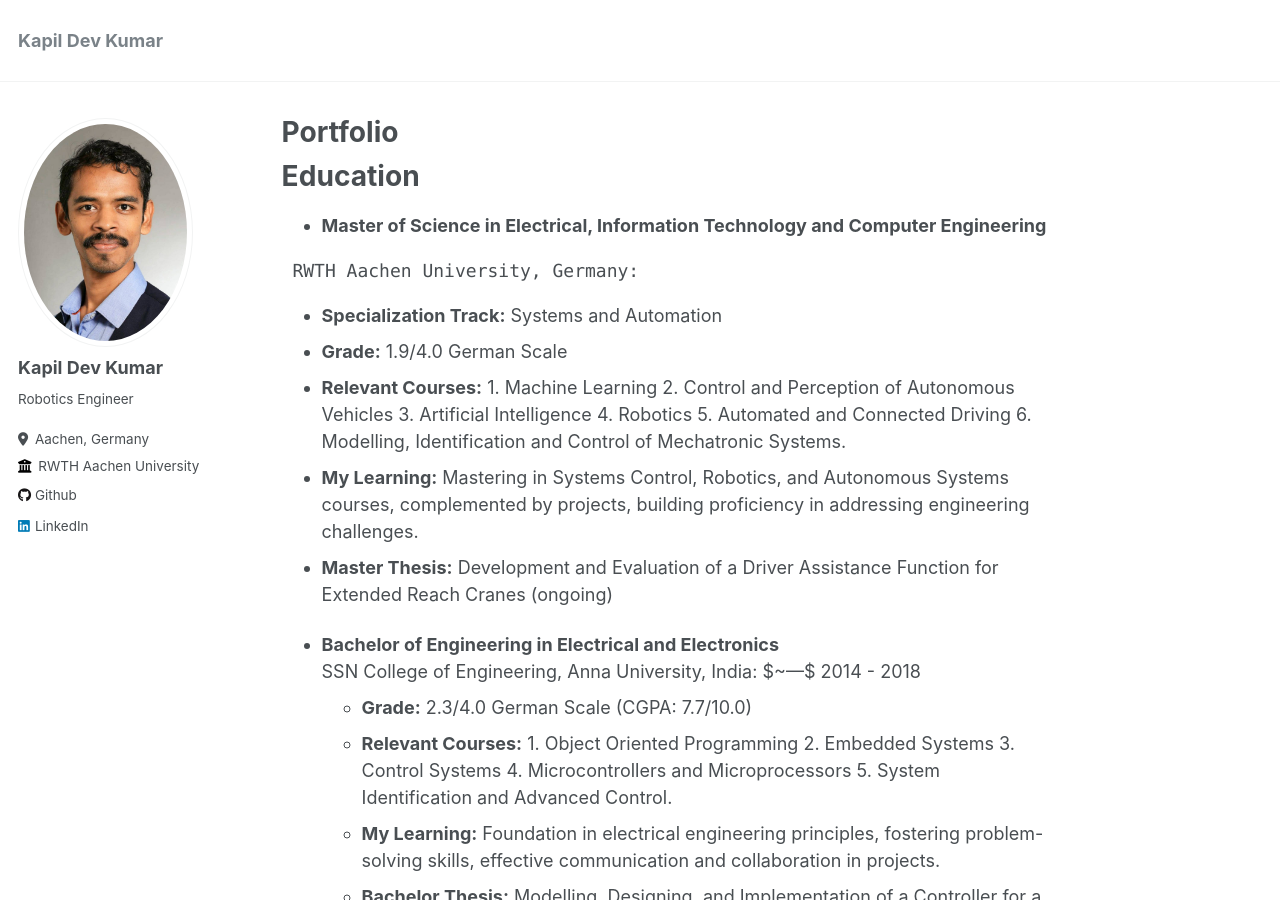
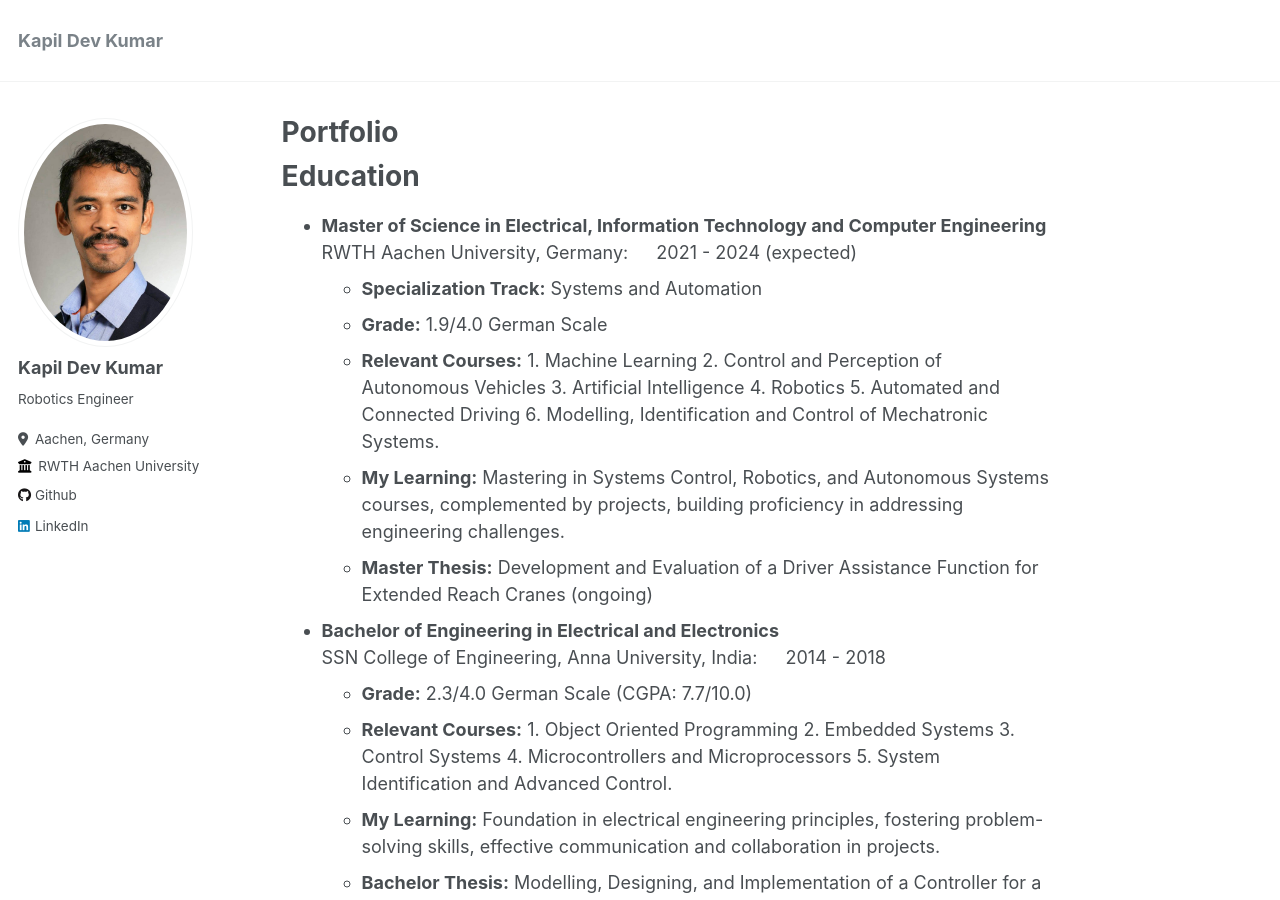
Before and after one commit to kapildevkumara/kapildevkumara.github.io, a Jekyll site: the page built from _pages/about.md, in a window 1280 px wide and 900 px high. Built offline with Jekyll 4.4.1, drawn with Linux system fonts in a browser that asks for light colours; part of the change alters nothing that is shown.

Commit message:
Updated CV

```diff
--- a/_pages/about.md
+++ b/_pages/about.md
@@ -11,7 +11,7 @@ redirect_from:
 Education
 ======
 * **Master of Science in Electrical, Information Technology and Computer Engineering** <br>
-<pre> RWTH Aachen University, Germany: 				</pre>
+RWTH Aachen University, Germany: &emsp; 2021 - 2024 (expected)
   * **Specialization Track:** Systems and Automation
   * **Grade:** 1.9/4.0 German Scale
   * **Relevant Courses:** 1. Machine Learning 2. Control and Perception of Autonomous Vehicles 3. Artificial Intelligence 4. Robotics 5. Automated and Connected Driving 6. Modelling, Identification and Control of Mechatronic Systems.
@@ -20,7 +20,7 @@ Education
 
 
 * **Bachelor of Engineering in Electrical and Electronics** <br>
-SSN College of Engineering, Anna University, India: $~---$ 2014 - 2018
+SSN College of Engineering, Anna University, India: &emsp; 2014 - 2018
   * **Grade:** 2.3/4.0 German Scale (CGPA: 7.7/10.0)
   * **Relevant Courses:** 1. Object Oriented Programming 2. Embedded Systems 3. Control Systems 4. Microcontrollers and Microprocessors 5. System Identification and Advanced Control.
   * **My Learning:** Foundation in electrical engineering principles, fostering problem-solving skills, effective communication and collaboration in projects.
@@ -30,23 +30,23 @@ SSN College of Engineering, Anna University, India: $~---$ 2014 - 2018
 Work experience
 ======
 * **Masters Student Research Assistant at the Institute for Man-Machine Interaction**  <br>
-RWTH Aachen University, Aachen, Germany: &emsp; &emsp; Jun 2023 - Dec 2023
+RWTH Aachen University, Aachen, Germany: &emsp; Jun 2023 - Dec 2023
   * Developed Python package installer for Verosim 3D simulations software.
   * Worked on modelling and evaluation of kinematic sensor models (Lidar, camera) in Verosim for ADAS application.
 
 * **Hardware Electrical Engineer for Machine Vision, Student Assistant** <br>
-Cognex Corporation, Aachen, Germany: &emsp; &emsp; Aug 2022 - Jul 2023
+Cognex Corporation, Aachen, Germany: &emsp; Aug 2022 - Jul 2023
   * Contributed to the prototype development, PCB rework, and fault analysis ensuring functionality and delivery on-time.
   * Engaged in testing and debugging of camera systems to meet the electrical design specifications.
 
 * **Computer Vision Engineer** <br>
-e-con Systems Private Limited, Chennai, India: &emsp; &emsp; Jul 2018 - Jun 2020
+e-con Systems Private Limited, Chennai, India: &emsp; Jul 2018 - Jun 2020
   * Engineered a point cloud-based automated 3D parcel dimensioner and enhanced accuracy up to 10mm in dimensioning boxes of diverse sizes.
   * Algorithm Development of a robust face detection system with stereo cameras, devising liveness analysis and deep learning for the detection of spoofed facial images with precision up to 95%.
   * Established video stabilization using inertial sensors, sensor fusion and low-latency algorithm integration for motion and vibration compensation in real-time scenarios.
 
 * **Bachelor Student Intern, Internship** <br>
-IIT Madras, Chennai, India: &emsp; &emsp; May 2017 - Aug 2017
+IIT Madras, Chennai, India: &emsp; May 2017 - Aug 2017
   * **Project 1:** Mathematical model and implementation of PID controller for air cooling system in Matlab.
   * **Project 2:** Implementation of sensorless BLDC motor control using the back EMF detection in STM32 microcontroller.
 
@@ -61,16 +61,16 @@ Skills
 
 Projects
 ======
-* **Automatic mini-bullseye board at MedIT, RWTH Aachen:**  &emsp; &emsp; (Jun 2022) <br>
+* **Automatic mini-bullseye board at MedIT, RWTH Aachen:**  &emsp; (Jun 2022) <br>
 Designed a scaled-down replica of an autonomous bullseye dartboard featuring a dynamic arm equipped with a camera and Jetson Nano. Achieved real-time ball trajectory tracking and interception using image processing and control.
 
-* **Snake game with Path Planning:** &emsp; &emsp; (May 2020)  <br>
+* **Snake game with Path Planning:** &emsp; (May 2020)  <br>
 Programmed the Classical Snake Game with OpenCV in Python. Automated the snake (robot) movement using path planning algorithms for intelligent navigation of the snake towards the goal.
 
-* **3D Object Recognizer:** &emsp; &emsp; (Aug 2019)	<br>
+* **3D Object Recognizer:** &emsp; (Aug 2019)	<br>
 Built a real-time object detection model using Intel Realsense Stereo Camera. Computed the 3D Coordinates of the user-defined object detected by a Single Shot Detection Model and Disparity Map.
 
-* **Robotic Perception with OpenCV:** &emsp; &emsp; (Dec 2018)  <br>
+* **Robotic Perception with OpenCV:** &emsp; (Dec 2018)  <br>
 Developed modules for Perception and Navigation:  <br>
 1.Stereo & mono camera calibration for determining of intrinsic & extrinsic camera matrix.  <br>
 2.Pose estimation using ArUco Markers for accurate pose estimation and navigation.
@@ -78,7 +78,7 @@ Developed modules for Perception and Navigation:  <br>
 * **Two-Wheeled Self-Balancing Robot, funded by SSN College of Engineering:** (Apr 2018)
 Constructed a two-wheeled self-balancing robot with Arduino, encoders and IMUs. Deployed sensor fusion with PID, and LQR control algorithms to stabilize the orientation of the robot under external disturbances. Analysed the stability and controller performance in Matlab.
 
-* **Modeling and control of Aerothrust Pendulum:** &emsp; &emsp; (Sep 2016)	 <br>
+* **Modeling and control of Aerothrust Pendulum:** &emsp; (Sep 2016)	 <br>
 Conceptualized the mathematical model, performing system identification and state analysis of the response of the Aerothrust Pendulum. Implemented PID control for the system in FPGA with Model-Based Design using Matlab and Xilinx System Generator.
 
 
```
